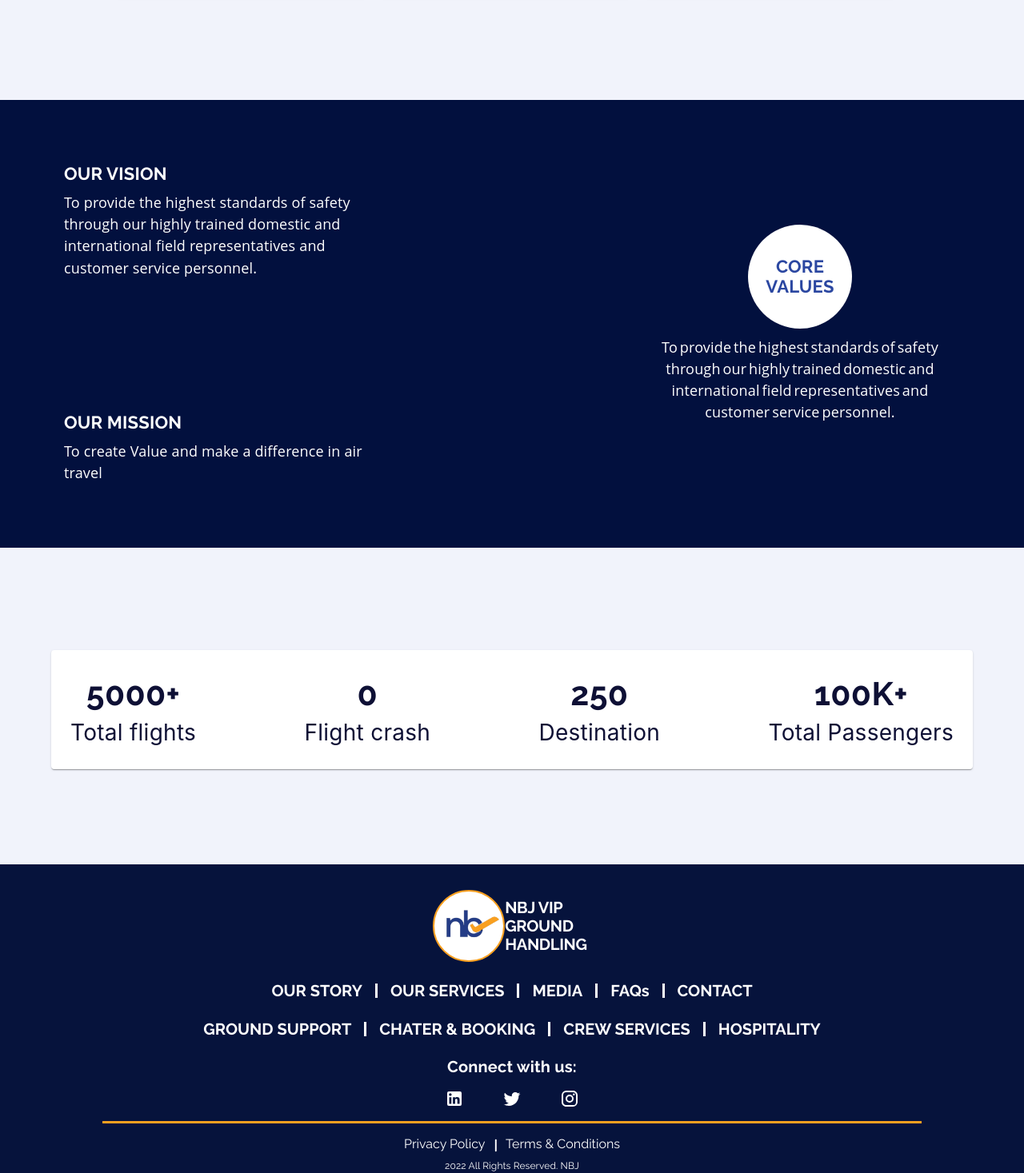
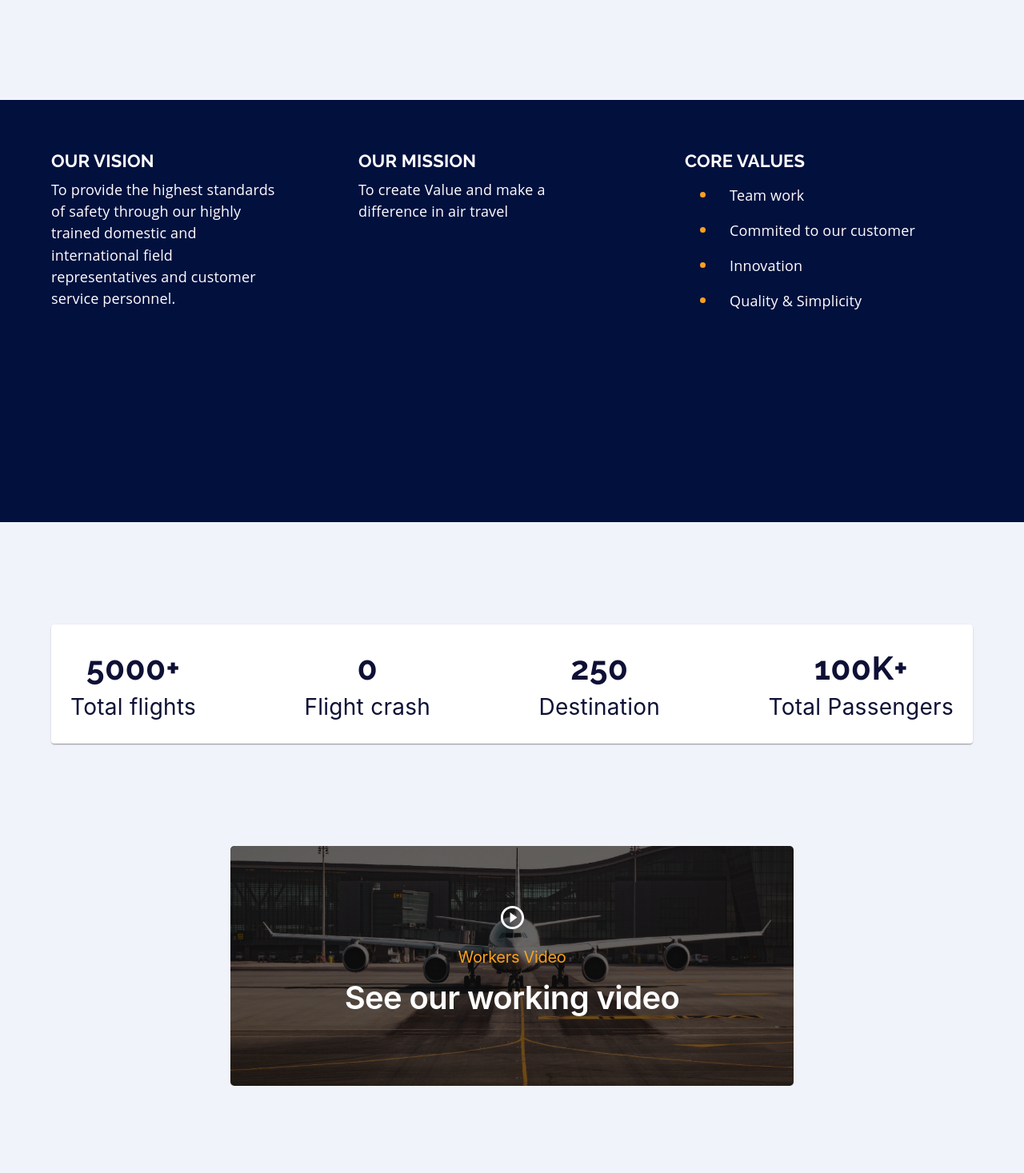
Before and after one commit to NBJ-Developer/nbj-client, a React (Create React App) app: page /About in a window 1280 px wide. Shown: the part 1729-3196 px from the top of the page at 80% size. Built offline with nearby package versions, Linux system fonts and the light colour scheme.

Commit message:
Worked on the About page desktop and mobile view

```diff
--- a/src/components/About/MeetTheTeam.jsx
+++ b/src/components/About/MeetTheTeam.jsx
@@ -29,7 +29,7 @@ function MeetTheTeam() {
   ]
   return (
     <Box sx={{
-      mt: 20,
+      mt: {xs: 16, md: 20},
       display: 'flex',
       flexDirection: 'column',
       justifyContent: 'center',
@@ -62,7 +62,11 @@ function MeetTheTeam() {
     }}>
       <Grid container spacing={2}>
       {cardContents.map( data => (
-        <Grid key={data.imgPath} item xs={6} md={4}>
+        <Grid key={data.imgPath} item xs={12} md={4}
+        container
+        direction="row"
+        alignItems="center"
+        justifyContent="center">
         <Slider  slideComponent={
           <ServicesCard content={data}/>
         }/>
--- /dev/null
+++ b/src/components/About/MisionVissionMobile.jsx
@@ -0,0 +1,61 @@
+import { Box } from '@mui/material'
+import React from 'react'
+import MissionComponent from './MissionComponent'
+
+function MisionVissionMobile() {
+
+    const misionContent = [
+        {
+        label: 'MISION',
+        body: `To provide the highest standards of safety through our highly
+        trained domestic and international field representatives and customer
+        service personnel.`,
+      },
+      {
+        label: 'VISSION',
+        body: `To provide the highest standards of safety through our highly
+        trained domestic and international field representatives and customer
+        service personnel.`,
+      },
+      {
+        label: 'VALUES',
+        body: `To provide the highest standards of safety through our highly
+        trained domestic and international field representatives and customer
+        service personnel.`,
+      },
+      ]
+  return (
+    <div>
+      <Box sx={{
+        mt: 16,
+        width: '100%',
+        display: {xs: 'block', md: 'none'},
+        backgroundColor: '#02103E',
+      }}>
+        <Box sx={{
+        display: 'flex',
+        justifyContent: 'left',
+        alignItems: 'center',
+      }}>
+          <MissionComponent misionContent={misionContent[0]}/>
+        </Box>
+        <Box sx={{
+        display: 'flex',
+        justifyContent: 'right',
+        alignItems: 'center',
+      }}>
+          <MissionComponent misionContent={misionContent[1]}/>
+        </Box>
+        <Box sx={{
+        display: 'flex',
+        justifyContent: 'left',
+        alignItems: 'center',
+      }}>
+          <MissionComponent misionContent={misionContent[2]}/>
+        </Box>
+      </Box>
+    </div>
+  )
+}
+
+export default MisionVissionMobile
--- /dev/null
+++ b/src/components/About/MissionComponent.jsx
@@ -0,0 +1,53 @@
+import { Box, Typography } from '@mui/material'
+import React from 'react'
+import Slider from '../../elements/Slidereffect/Slidereffect'
+
+function MissionComponent({ misionContent }) {
+  return (
+      <Box sx={{
+        width: '55%',
+        p: 1,
+      }}>
+      <Slider slideComponent={
+        <Box >
+          <Box sx={{
+            display: 'flex',
+            justifyContent: misionContent.label === 'VISSION'? 'right': 'left'
+          }}>
+          <Box sx={{
+          display: 'flex',
+          justifyContent: 'center',
+          alignItems: 'center',
+          backgroundColor: '#ffffff',
+          borderRadius: '50%',
+          width: '100px',
+          height: '100px',
+          }}>
+            <Typography sx={{
+              fontFamily:'raleway',
+              fontWeight:'700',
+              fontSize: '18px',
+              color: '#2B47A1',
+              textAlign: 'center',
+            }}>
+              {misionContent.label}
+            </Typography>
+          </Box>
+          </Box>
+          <Typography sx={{
+                fontFamily:'Open Sans',
+                marginTop:'10px',
+                color: '#ffffff',
+                fontSize: '15px',
+                lineHeight: '27.21px',
+                }}>
+                {misionContent.body}
+              </Typography>
+          </Box>
+
+          }/>
+          </Box>
+  )
+}
+
+export default MissionComponent
--- a/src/components/About/MissionVision.jsx
+++ b/src/components/About/MissionVision.jsx
@@ -1,4 +1,4 @@
-import { Typography } from '@mui/material'
+import { Grid, List, ListItem, Typography } from '@mui/material'
 import Box from '@mui/material/Box'
 import React from 'react'
 import Slider from '../../elements/Slidereffect/Slidereffect'
@@ -23,6 +23,26 @@ function MissionVision() {
   }
 ]
 
+const misionContent = [
+  {
+  label: 'CORE VALUES',
+  body: `To provide the highest standards of safety through our highly
+  trained domestic and international field representatives and customer
+  service personnel.`,
+},
+{
+  label: 'CORE VALUES',
+  body: `To provide the highest standards of safety through our highly
+  trained domestic and international field representatives and customer
+  service personnel.`,
+},
+{
+  label: 'CORE VALUES',
+  body: `To provide the highest standards of safety through our highly
+  trained domestic and international field representatives and customer
+  service personnel.`,
+},
+]
   const paperContents = [
   {
     image: 'visionLogo.png',
@@ -43,19 +63,27 @@ function MissionVision() {
   return (
       <Box sx={{
         mt: 16,
-        p: 10,
+        p: 8,
         display: 'flex',
         justifyContent: 'space-between',
         backgroundColor: '#02103E',
       }}>
         <Box sx={{
           display: 'flex',
-          flexDirection: 'column',
           justifyContent: 'space-between',
-          width: '35%',
+          width: '100%',
           height: '50vh',
         }}>
+          <Grid container spacing={4}>
+            <Grid item xs={4} md={4}>
             <Slider slideComponent={
+            <Box sx={{
+              width: '80%',
+              display: 'flex',
+              flexDirection: 'column',
+              justifyContent: 'center',
+              alignItems: 'center',
+            }}>
               <Box>
                 <Typography sx={{
                 fontFamily:'raleway',
@@ -78,9 +106,19 @@ function MissionVision() {
                 service personnel.
               </Typography>
               </Box>
+
+            </Box>
           }/>
-
+            </Grid>
+            <Grid item xs={4} md={4}>
             <Slider slideComponent={
+            <Box sx={{
+              width: '80%',
+              display: 'flex',
+              flexDirection: 'column',
+              justifyContent: 'center',
+              alignItems: 'center',
+            }}>
               <Box>
                 <Typography sx={{
                 fontFamily:'raleway',
@@ -101,53 +139,82 @@ function MissionVision() {
                 To create Value and make a difference in air travel
               </Typography>
               </Box>
+
+            </Box>
           }/>
-        </Box>
+            </Grid>
+            <Grid item xs={4} md={4}>
+            <Slider slideComponent={
             <Box sx={{
+              width: '100%',
               display: 'flex',
               flexDirection: 'column',
               justifyContent: 'center',
               alignItems: 'center',
-          maxWidth:{md:'25rem'},
             }}>
-          <Slider slideComponent={
-            <Box sx={{
-            display: 'flex',
-            justifyContent: 'center',
-            alignItems: 'center',
-            backgroundColor: '#ffffff',
-            borderRadius: '50%',
-            width: '130px',
-            height: '130px',
-            }}>
+              <Box>
                  <Typography sx={{
                 fontFamily:'raleway',
+                color: '#ffffff',
                 fontWeight:'700',
                 fontSize: '22px',
-                color: '#2B47A1',
                 lineHeight: '25px',
-                textAlign: 'center',
               }}>
                 CORE VALUES
               </Typography>
+              <List
+                sx = {{
+                listStyleType: 'disc',
+                pl: 5,
+                fontSize:{xs:'18px', md:'22px'},
+                color: '#F9A020',
+                '& .MuiListItem-root': {
+                  display: 'list-item',
+                },
+                }}>
+                <ListItem>
+                <Typography sx={{
+                fontFamily:'Open Sans',
+                color: '#ffffff',
+                fontSize: '18px',
+              }}>
+                Team work
+              </Typography>
+                </ListItem>
+                <ListItem>
+                <Typography sx={{
+                fontFamily:'Open Sans',
+                color: '#ffffff',
+                fontSize: '18px',
+              }}>
+                Commited to our customer
+              </Typography>
+                </ListItem>
+                <ListItem>
+                <Typography sx={{
+                fontFamily:'Open Sans',
+                color: '#ffffff',
+                fontSize: '18px',
+              }}>
+                Innovation
+              </Typography>
+                </ListItem>
+                <ListItem>
+                <Typography sx={{
+                fontFamily:'Open Sans',
+                color: '#ffffff',
+                fontSize: '18px',
+              }}>
+                Quality & Simplicity
+              </Typography>
+                </ListItem>
+                </List>
+              </Box>
+
             </Box>
           }/>
-          <Slider slideComponent={
-            <Typography sx={{
-            fontFamily:'Open Sans',
-            marginTop:'10px',
-            color: '#ffffff',
-            fontSize: '18px',
-            lineHeight: '27.21px',
-            wordSpacing: '-2px',
-            textAlign:'center',
-          }}>
-            To provide the highest standards of safety through our highly
-            trained domestic and international field representatives and customer
-            service personnel.
-          </Typography>
-          }/>
-
+            </Grid>
+          </Grid>
         </Box>
       </Box>
 
--- /dev/null
+++ b/src/components/About/Video.jsx
@@ -0,0 +1,89 @@
+import { Box, Typography } from '@mui/material'
+import React from 'react'
+import PlayCircleFilledWhiteOutlinedIcon from '@mui/icons-material/PlayCircleFilledWhiteOutlined';
+import image from '../../assets/images/video.png'
+
+function Video() {
+  return (
+    <div>
+      <Box sx={{
+            display: 'flex',
+            mt: 16,
+            justifyContent: 'center',
+            alignItems: 'center',
+            position: 'relative',
+        }}>
+          <Box sx={{
+          position: 'absolute',
+          backgroundColor: 'rgba(0, 0, 0, 0.59)',
+          width: '55%',
+          height: '300px',
+          bottom: '0px',
+          borderRadius: '5px',
+          flexGrow: 1,
+        }}>
+
+      </Box>
+
+            <Box style={{
+               backgroundImage: `url(${image})`,
+               backgroundRepeat: 'no-repeat',
+               backgroundSize: '100% 100%',
+            }}
+                sx={{
+                width: '55%',
+                height: '300px',
+                background: 'rgba(0, 0, 0, 0.51)',
+                borderRadius: '5px',
+            }}>
+              <Box sx={{
+                position: 'absolute',
+                left: 12,
+                right: 12,
+                pt: 9,
+                zIndex: 2,
+              }}>
+                <Box sx={{
+                  textAlign: 'center',
+                }}>
+                  <PlayCircleFilledWhiteOutlinedIcon fontSize='large' color='#ffffff' sx={{
+                  color: '#ffffff',
+                  zIndex: 2,
+                }}/>
+                </Box>
+
+                <Typography sx={{
+                    fontFamily: 'Inter',
+                    fontStyle: 'normal',
+                    fontWeight: '400',
+                    fontSize: '20px',
+                    lineHeight: '22px',
+                    color: '#F9A020',
+                    zIndex: 2,
+                    textAlign: 'center',
+                    marginTop: '17px'
+                }} variant='h1'>
+                    Workers Video
+                </Typography>
+                <Typography sx={{
+                    fontFamily: 'Inter',
+                    fontStyle: 'normal',
+                    fontWeight: '600',
+                    fontSize: '40px',
+                    lineHeight: '45px',
+                    color: '#ffffff',
+                    zIndex: 2,
+                    textAlign: 'center',
+                    marginTop: '17px'
+                }} variant='h1'>
+                    See our working video
+                </Typography>
+              </Box>
+
+            </Box>
+        </Box>
+    </div>
+  )
+}
+
+export default Video
--- a/src/components/Benefits/Benefits.jsx
+++ b/src/components/Benefits/Benefits.jsx
@@ -10,7 +10,7 @@ function Benefits() {
   return (
     <div>
       <Box sx={{
-        mt: 16,
+        mt: {xs: 16, md: 26},
       }}>
         <Typography sx={{
           fontFamily: 'Raleway',
--- a/src/components/Services/ServicesCard.jsx
+++ b/src/components/Services/ServicesCard.jsx
@@ -12,7 +12,7 @@ import { Box } from '@mui/material';
 export default function ServicesCard({ content }) {
   return (
     <Card sx={{
-        width: {xs: 500, md: 320},
+        width: {xs: '55vw', md: 320},
         maxHeight: '90%',
         pb: {xs: 0, md: 2},
         }}>
@@ -23,6 +23,7 @@ export default function ServicesCard({ content }) {
           alt={content.imgPath}
           style={{
             height: '250px',
+            objectFit: 'fill',
           }}
         />
         <CardContent>
--- a/src/pages/About/About.jsx
+++ b/src/pages/About/About.jsx
@@ -8,6 +8,10 @@ import OurStory from '../../components/About/OurStory'
 import MeetTheTeam from '../../components/About/MeetTheTeam'
 import bgImage from './aboutBG.png'
 import Statistic from '../../components/Statistic/Statistic'
+import Video from '../../components/About/Video'
+import MissionComponent from '../../components/About/MissionComponent'
+import { Grid } from '@mui/material'
+import MisionVissionMobile from '../../components/About/MisionVissionMobile'
 
 function About() {
   const ourStoryProps = {
@@ -46,7 +50,12 @@ function About() {
       </Box>
       <OurStory ourStoryProps={ourStoryProps}/>
       <MeetTheTeam />
-      <MissionVision />
+      <Box sx={{
+        display: {xs: 'none', md: 'block'},
+      }}>
+        <MissionVision />
+      </Box>
+      <MisionVissionMobile />
       <Box sx={{
         mt: 16,
         width: '100%',
@@ -55,6 +64,7 @@ function About() {
       }}>
         <Statistic />
       </Box>
+      <Video/>
       <Footer />
     </div>
   )
```
Also changed, not shown: src/assets/images/video.png (added). Lines whose indentation alone changed are shown as unchanged.
